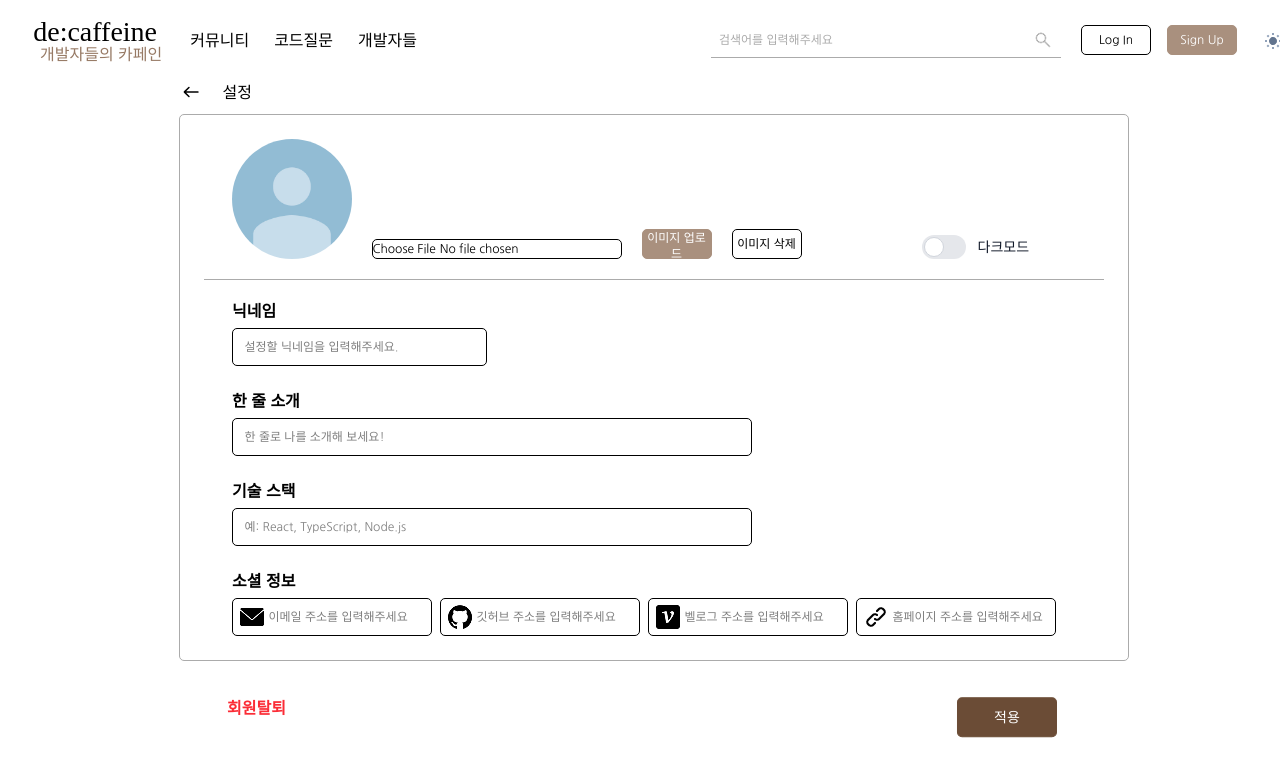
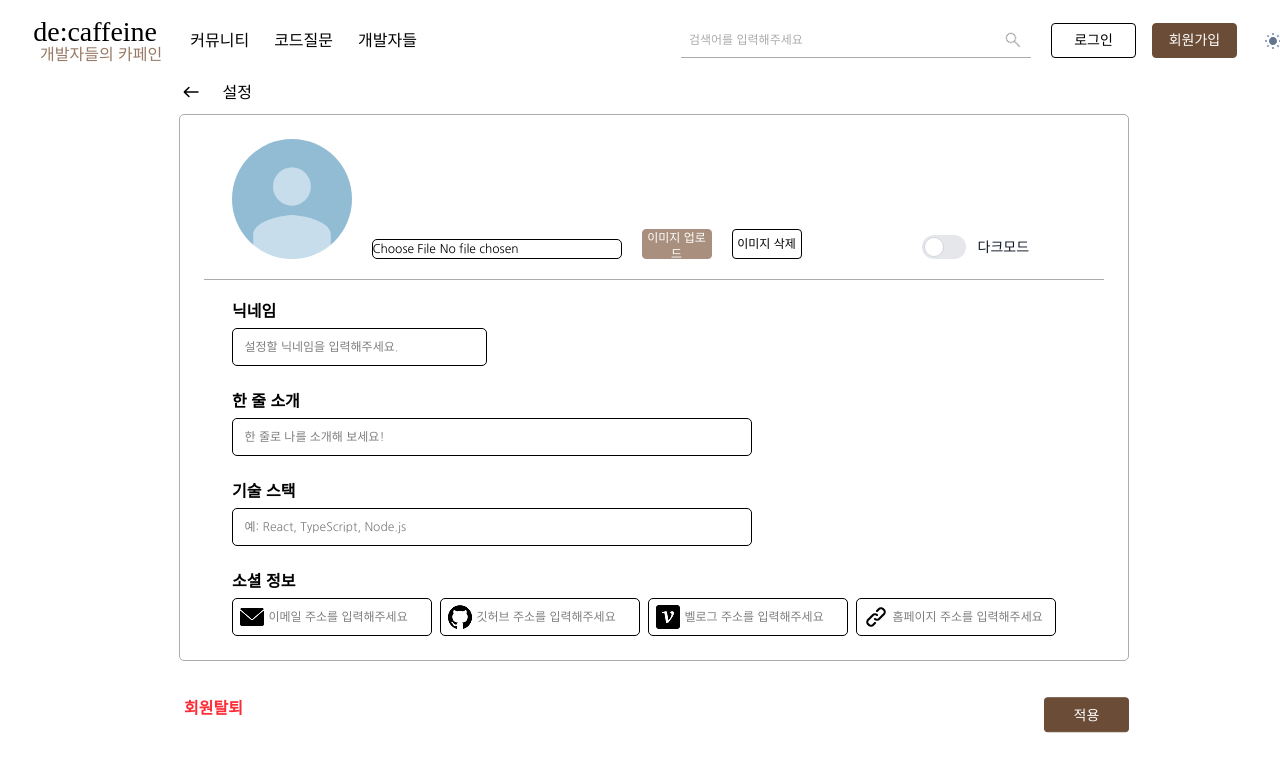
Before and after one commit to de-caffeine/de-caffeine, a React (Vite) app: page /setting in a window 1280 px wide. Shown: the top 776 px of the page. Built offline with nearby package versions, Linux system fonts and the light colour scheme; no server answers; a web font is replaced by a local one.

Commit message:
Design: Button 수정

```diff
--- a/src/components/atoms/Button.tsx
+++ b/src/components/atoms/Button.tsx
@@ -13,14 +13,14 @@ export default function Button({
 }) {
   return (
     <button
-      className={`nanum-gothic-regular cursor-pointer rounded-[5px] border ${
+      className={`nanum-gothic-regular cursor-pointer rounded border ${
         full
           ? 'border-[#6B4C36] bg-[#6B4C36] text-white'
-          : 'dark:border-dark-border dark:bg-dark-button dark:text-dark-text'
+          : 'dark:border-dark-border dark:text-dark-text'
       } ${
         size === 's' &&
         `h-[30px] w-[70px] text-xs ${full ? 'border-[#A9907E] bg-[#A9907E]' : ''}`
-      } ${size === 'm' && 'h-[40px] w-[100px] text-sm'} ${size === 'l' && 'text-basic h-[50px] w-[350px]'} `}
+      } ${size === 'm' && 'h-[35px] w-[85px] text-sm'} ${size === 'l' && 'text-basic h-[50px] w-[350px]'} `}
       onClick={onClick}
     >
       {children}
--- a/src/components/molecules/CommentBox.tsx
+++ b/src/components/molecules/CommentBox.tsx
@@ -5,6 +5,7 @@ import { getAuthUser } from '../../api/auth';
 import { createComment, deleteComment } from '../../api/comments';
 import { createNotification } from '../../api/notifications';
 import { toast } from 'react-toastify';
+import Button from '../atoms/Button';
 
 interface CommentBoxProps {
   postId: string;
@@ -74,7 +75,7 @@ export default function CommentBox({
         postId: postId, // 댓글이 달린 포스트 ID
       });
     } catch {
-      toast.error('댓글 작성에 실패했습니다.');
+      console.log('댓글 작성에 실패했습니다.');
     }
   };
 
@@ -103,17 +104,14 @@ export default function CommentBox({
         onChange={(e) => setText(e.target.value)}
         placeholder="댓글을 작성해주세요"
         rows={1}
-        className="nanum-gothic-regular mb-6 w-[782px] resize-none overflow-hidden rounded border border-gray-300 p-6 text-sm"
+        className="nanum-gothic-regular mb-3 w-[782px] resize-none overflow-hidden rounded border border-gray-300 p-6 text-sm"
       />
 
       {/* 등록 버튼 */}
-      <div className="mb-6 flex justify-end">
-        <button
-          onClick={handleSubmit}
-          className="nanum-gothic-regular h-[34px] w-[77px] rounded bg-[#A9907E] text-white"
-        >
+      <div className="m-[-5px] mb-6 flex justify-end">
+        <Button onClick={handleSubmit} size="m" full>
           댓글 작성
-        </button>
+        </Button>
       </div>
 
       {/* 댓글 목록 (newest-first) */}
--- a/src/components/organisms/Header.tsx
+++ b/src/components/organisms/Header.tsx
@@ -131,13 +131,13 @@ export default function Header() {
                         <Link
                           to="/setting"
                           onClick={() => setShowDropdown(false)}
-                          className="block px-4 py-2 hover:text-[#6B4C36]"
+                          className="block px-4 py-2 hover:text-[#4b4744]"
                         >
                           설정
                         </Link>
                         <button
                           onClick={handleLogout}
-                          className="block w-full px-4 py-2 text-left text-red-600 hover:text-red-800"
+                          className="block w-full cursor-pointer px-4 py-2 text-left text-red-600 hover:text-red-400"
                         >
                           로그아웃
                         </button>
@@ -148,11 +148,11 @@ export default function Header() {
               </>
             ) : (
               <>
-                <Button onClick={openLogin} size="s">
-                  Log In
+                <Button onClick={openLogin} size="m">
+                  로그인
                 </Button>
-                <Button onClick={openSignup} size="s" full>
-                  Sign Up
+                <Button onClick={openSignup} size="m" full>
+                  회원가입
                 </Button>
               </>
             )}
--- a/src/components/templates/Setting.tsx
+++ b/src/components/templates/Setting.tsx
@@ -320,7 +320,7 @@ export default function Setting() {
         </div>
       </div>
 
-      <div className="nanum-gothic-bold relative mt-[36px] mb-36 ml-[48px] flex w-[830px]">
+      <div className="nanum-gothic-bold relative mt-[36px] mb-36 ml-[5px] flex justify-between">
         <button
           onClick={handleDeleteAccount}
           className="cursor-pointer text-red-500"
```
